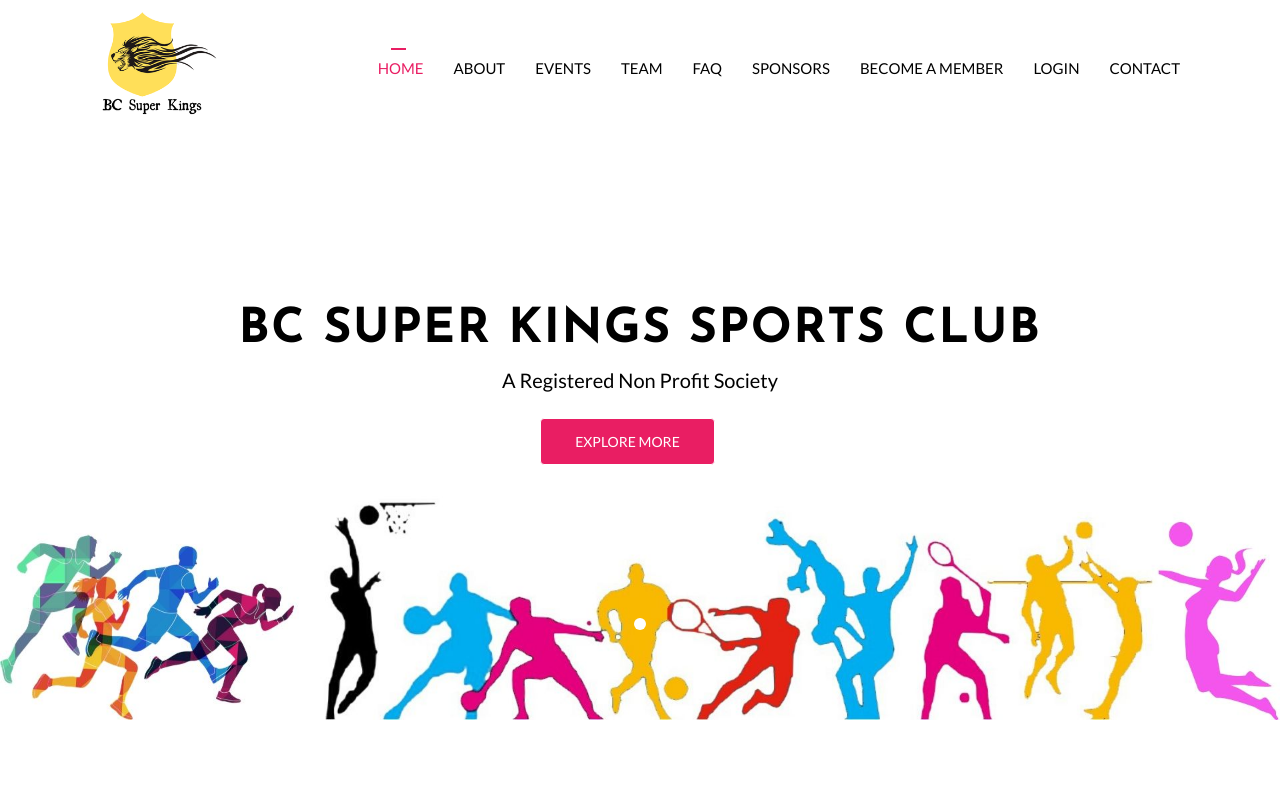
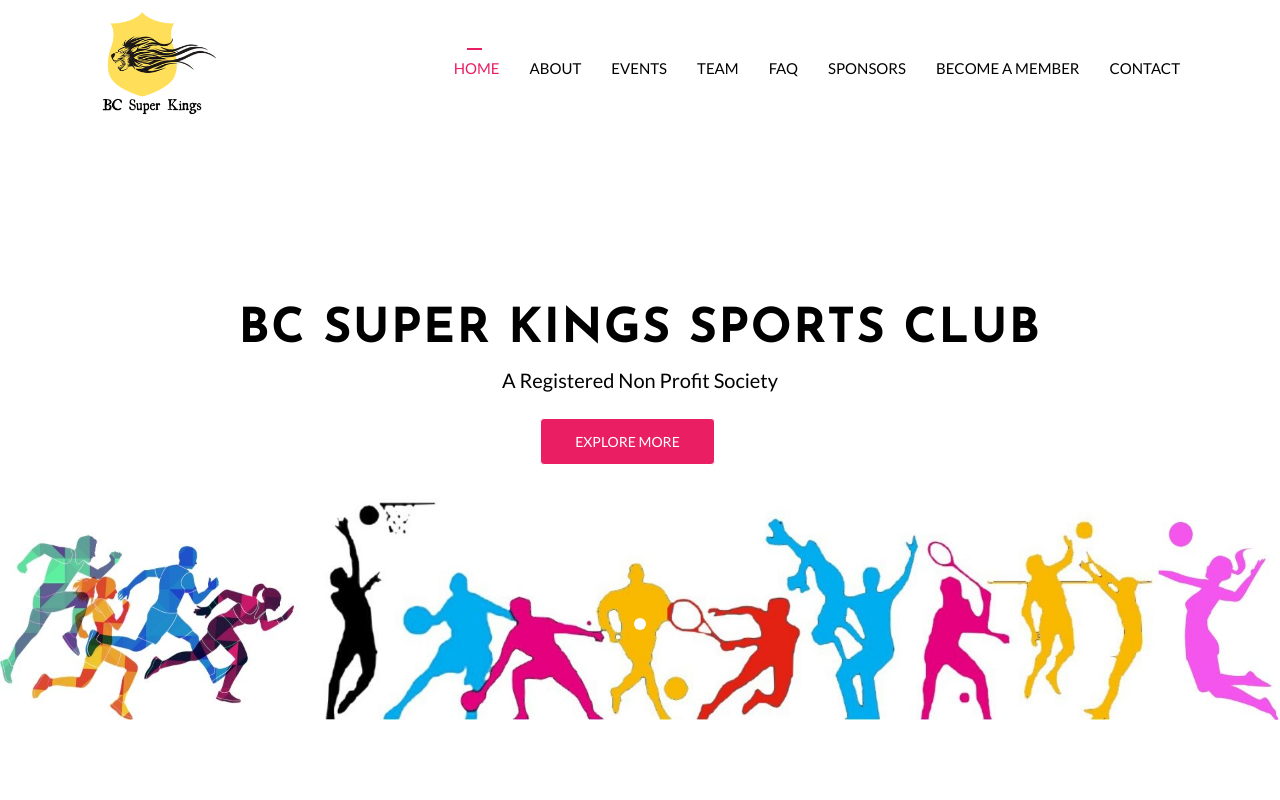
Before and after one commit to ganesancs/bcsuperkings, a Next.js app: page / in a window 1280 px wide. Shown: the top 800 px of the page. Built offline with nearby package versions, Linux system fonts and the light colour scheme; a web font is replaced by a local one.

Commit message:
disable login

```diff
--- a/components/nav.js
+++ b/components/nav.js
@@ -62,11 +62,6 @@ export default class Nav extends React.Component {
 								</Link>
 							</li>
 							<li className="nav-item">
-								<a href="/api/login" className="nav-link">
-									Login
-								</a>
-							</li>
-							<li className="nav-item">
 								<a className="nav-link" href="/#contact-map">
 									Contact
 								</a>
@@ -102,11 +97,6 @@ export default class Nav extends React.Component {
 						</Link>
 					</li>
 					<li>
-						<a href="/api/login" className="page-scroll">
-							Login
-						</a>
-					</li>
-					<li>
 						<a href="#contact-map">Contact</a>
 					</li>
 				</ul>
```
Also changed, not shown: components/membership.js (+1 -10 lines).
